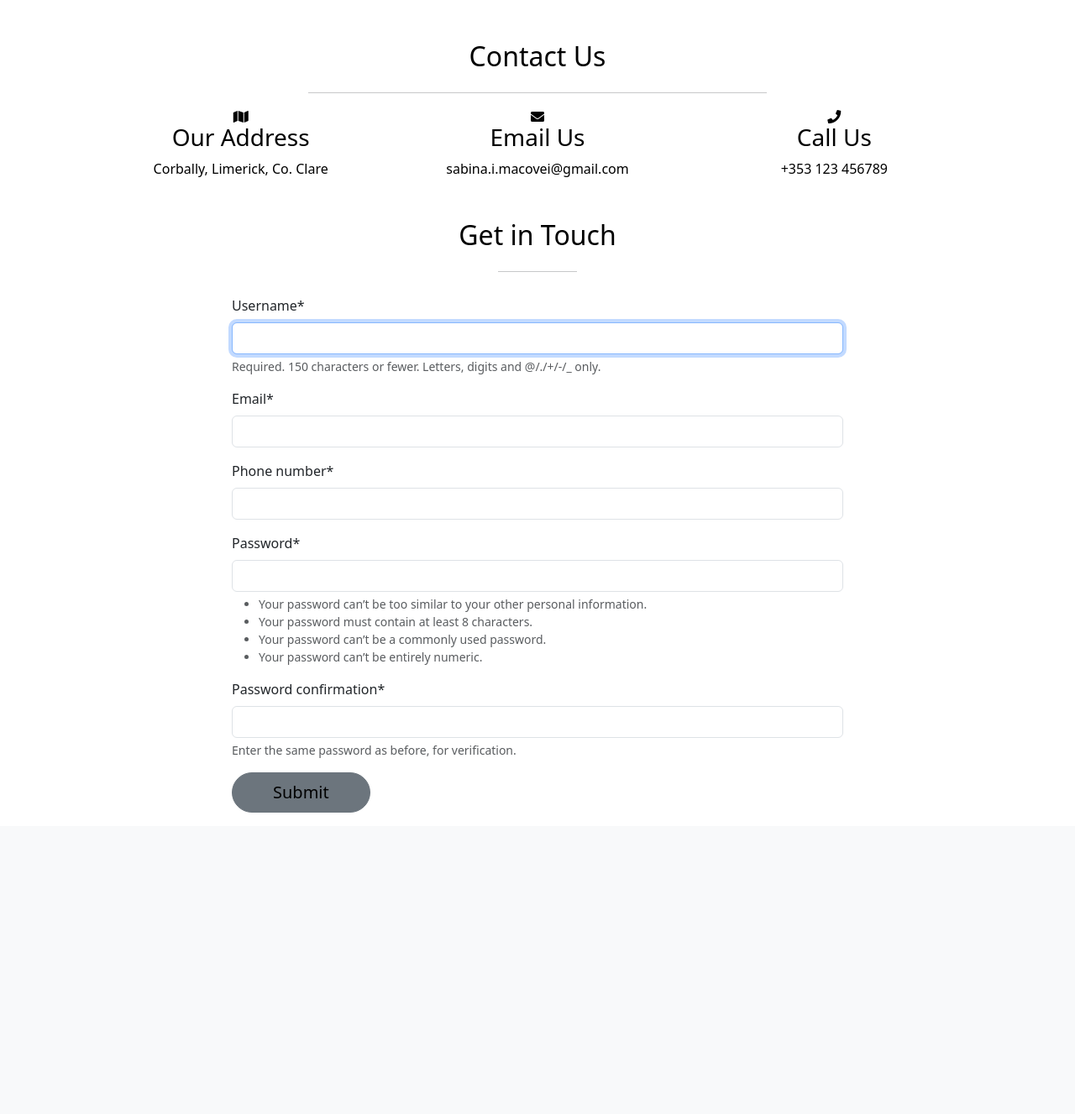
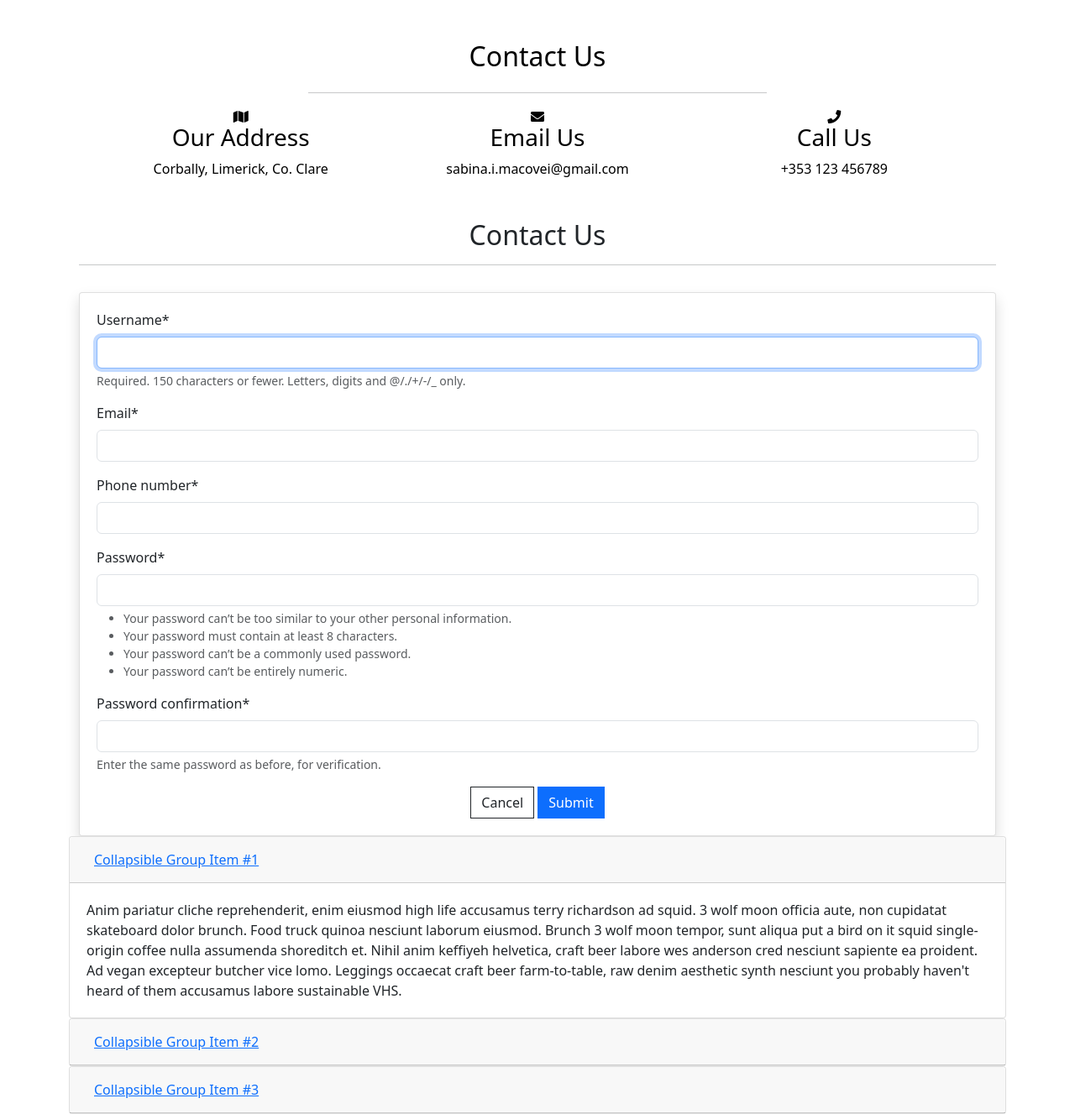
Before and after one commit to JesseRoss001/loveshop, a Django app: template contact/templates/contact/contact_page.html in a window 1280 px wide. Shown: the part 56-1383 px from the top of the page at 84% size. Before the commit the page ends 1024 px from the top, so only its background shows below. Run offline with Django 5.2, Linux system fonts and the light colour scheme; the template is opened without the code that fills it: values that come from a table or form of the project are taken from there, others are empty; tables that the repository leaves empty hold one stand-in row (values such as "Sample post"); some libraries are stand-ins or nearby versions.

Commit message:
added contact_success

```diff
--- a/contact/static/contact/css/style.css
+++ b/contact/static/contact/css/style.css
@@ -0,0 +1,41 @@
+input, optgroup, select, textarea {
+    margin: 0;
+    font-family: inherit;
+    font-size: inherit;
+    line-height: inherit;
+    width:100%;}
+
+
+.card-body {
+    -ms-flex: 1 1 auto;
+    flex: 1 1 auto;
+    min-height: 1px;
+    padding: 1.25rem;
+}
+
+.shadow {
+    box-shadow: 0 .5rem 1rem rgba(0,0,0,.15)!important;
+}
+
+.card {
+    position: relative;
+    display: -ms-flexbox;
+    display: flex;
+    -ms-flex-direction: column;
+    flex-direction: column;
+    min-width: 0;
+    word-wrap: break-word;
+    background-color: #fff;
+    background-clip: border-box;
+    border: 1px solid rgba(0,0,0,.125);
+    border-radius: 0.25rem;}
+
+button, input {
+        overflow: visible;
+    }
+
+button, input, optgroup, select, textarea {
+        margin: 0;
+        font-family: inherit;
+        font-size: inherit;
+        line-height: inherit;}
--- a/contact/templates/contact/contact_page.html
+++ b/contact/templates/contact/contact_page.html
@@ -1,5 +1,6 @@
 {% extends 'base.html' %}
 {% load crispy_forms_tags %}
+{% load static %}
 
 {% block extra_title %} | ContactUs{% endblock %}
 
@@ -57,24 +58,74 @@
             <!-- Contact Form -->
 
 </div>
-<div class="container d-flex flex-column justify-content-center align-items-center">
-    <div class="row content-center">
-        <div class="col d-flex flex-column align-items-center mt-3">
-            <h2 class="title-font text-black">Get in Touch</h2>
-            <hr class="w-50 text-center mb-1">
-
-        </div>
-        </div>
-        <div class="col-sm-8 mt-4 align-items-center justify-content-center">
-            <form action="{% url 'contact:index' %}" method="POST">
-                <!-- Contact Form -->
+<div class="container product-forms">
+    <div class="py-3 text-center">
+        <h2>Contact Us</h2>
+        <hr>
+    </div>
+    <div class="card shadow">
+        <div class="card-body">
+            <form method="POST" action="{% url 'contact:contact_success' %}"enctype="multipart/form-data">
                 {% csrf_token %}
                 {{ form|crispy }}
-                    <button type="submit" class="btn btn-lg btn-secondary px-5 mb-3 rounded-pill text-black">Submit</button>
+                <div class="text-center">
+                    <a class="btn btn-outline-dark rounded-0" href="{% url 'home' %}">Cancel</a>
+                    <button class="btn btn-primary rounded-0" type="submit">Submit</button>
                 </div>
             </form>
         </div>
+    </div>
 </div>
+
+<section>
+    <div id="accordion">
+        <div class="card">
+          <div class="card-header" id="headingOne">
+            <h5 class="mb-0">
+              <button class="btn btn-link" data-toggle="collapse" data-target="#collapseOne" aria-expanded="true" aria-controls="collapseOne">
+                Collapsible Group Item #1
+              </button>
+            </h5>
+          </div>
+
+          <div id="collapseOne" class="collapse show" aria-labelledby="headingOne" data-parent="#accordion">
+            <div class="card-body">
+              Anim pariatur cliche reprehenderit, enim eiusmod high life accusamus terry richardson ad squid. 3 wolf moon officia aute, non cupidatat skateboard dolor brunch. Food truck quinoa nesciunt laborum eiusmod. Brunch 3 wolf moon tempor, sunt aliqua put a bird on it squid single-origin coffee nulla assumenda shoreditch et. Nihil anim keffiyeh helvetica, craft beer labore wes anderson cred nesciunt sapiente ea proident. Ad vegan excepteur butcher vice lomo. Leggings occaecat craft beer farm-to-table, raw denim aesthetic synth nesciunt you probably haven't heard of them accusamus labore sustainable VHS.
+            </div>
+          </div>
+        </div>
+
+        <div class="card">
+          <div class="card-header" id="headingTwo">
+            <h5 class="mb-0">
+              <button class="btn btn-link collapsed" data-toggle="collapse" data-target="#collapseTwo" aria-expanded="false" aria-controls="collapseTwo">
+                Collapsible Group Item #2
+              </button>
+            </h5>
+          </div>
+          <div id="collapseTwo" class="collapse" aria-labelledby="headingTwo" data-parent="#accordion">
+            <div class="card-body">
+              Anim pariatur cliche reprehenderit, enim eiusmod high life accusamus terry richardson ad squid. 3 wolf moon officia aute, non cupidatat skateboard dolor brunch. Food truck quinoa nesciunt laborum eiusmod. Brunch 3 wolf moon tempor, sunt aliqua put a bird on it squid single-origin coffee nulla assumenda shoreditch et. Nihil anim keffiyeh helvetica, craft beer labore wes anderson cred nesciunt sapiente ea proident. Ad vegan excepteur butcher vice lomo. Leggings occaecat craft beer farm-to-table, raw denim aesthetic synth nesciunt you probably haven't heard of them accusamus labore sustainable VHS.
+            </div>
+          </div>
+        </div>
+        <div class="card">
+          <div class="card-header" id="headingThree">
+            <h5 class="mb-0">
+              <button class="btn btn-link collapsed" data-toggle="collapse" data-target="#collapseThree" aria-expanded="false" aria-controls="collapseThree">
+                Collapsible Group Item #3
+              </button>
+            </h5>
+          </div>
+          <div id="collapseThree" class="collapse" aria-labelledby="headingThree" data-parent="#accordion">
+            <div class="card-body">
+              Anim pariatur cliche reprehenderit, enim eiusmod high life accusamus terry richardson ad squid. 3 wolf moon officia aute, non cupidatat skateboard dolor brunch. Food truck quinoa nesciunt laborum eiusmod. Brunch 3 wolf moon tempor, sunt aliqua put a bird on it squid single-origin coffee nulla assumenda shoreditch et. Nihil anim keffiyeh helvetica, craft beer labore wes anderson cred nesciunt sapiente ea proident. Ad vegan excepteur butcher vice lomo. Leggings occaecat craft beer farm-to-table, raw denim aesthetic synth nesciunt you probably haven't heard of them accusamus labore sustainable VHS.
+            </div>
+          </div>
+        </div>
+      </div>
+
+
 
 
 {% endblock %}
```
Also changed, not shown: contact/views.py (+8 -8 lines), contact/static/contact/images/contact-image.png (added), 1 other file.
